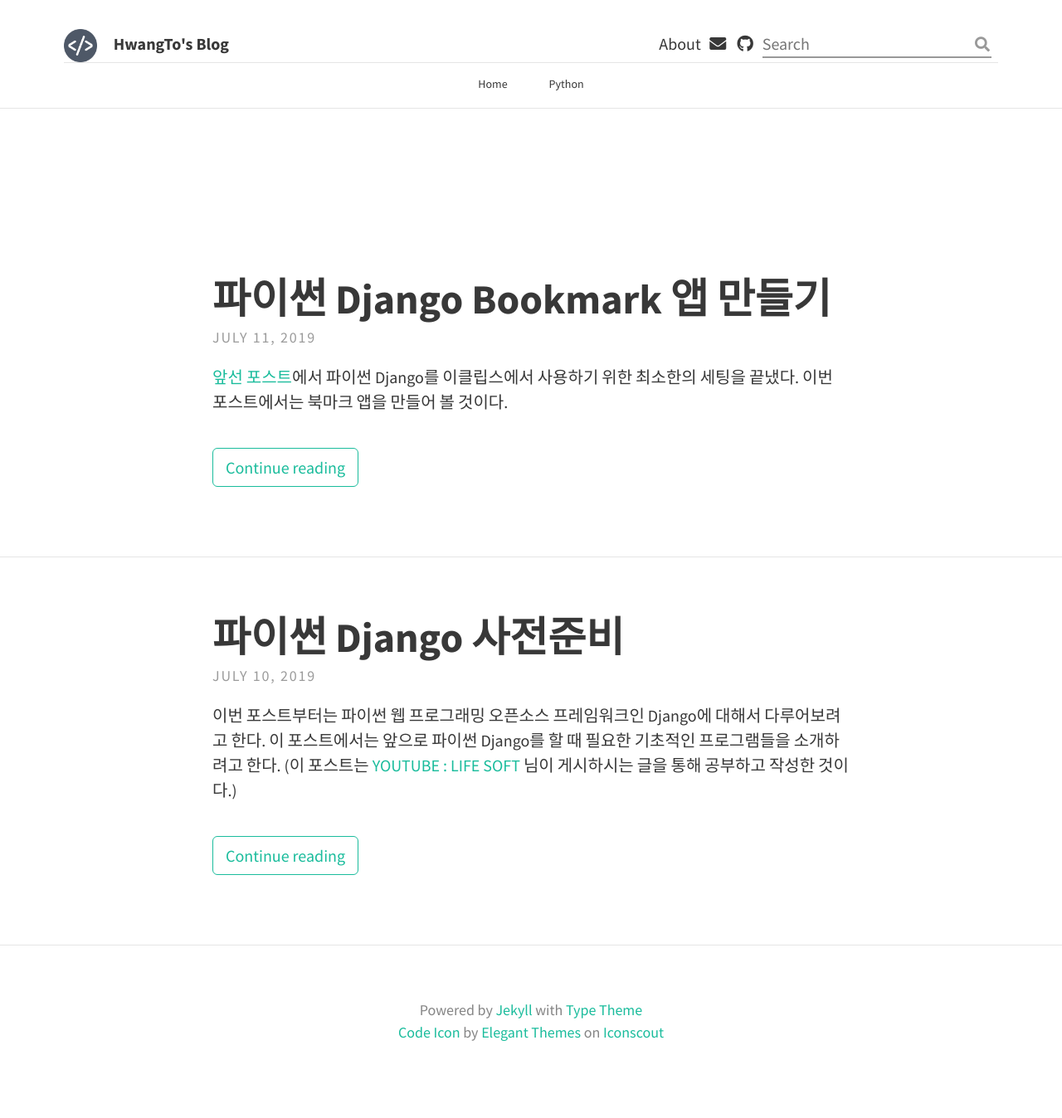
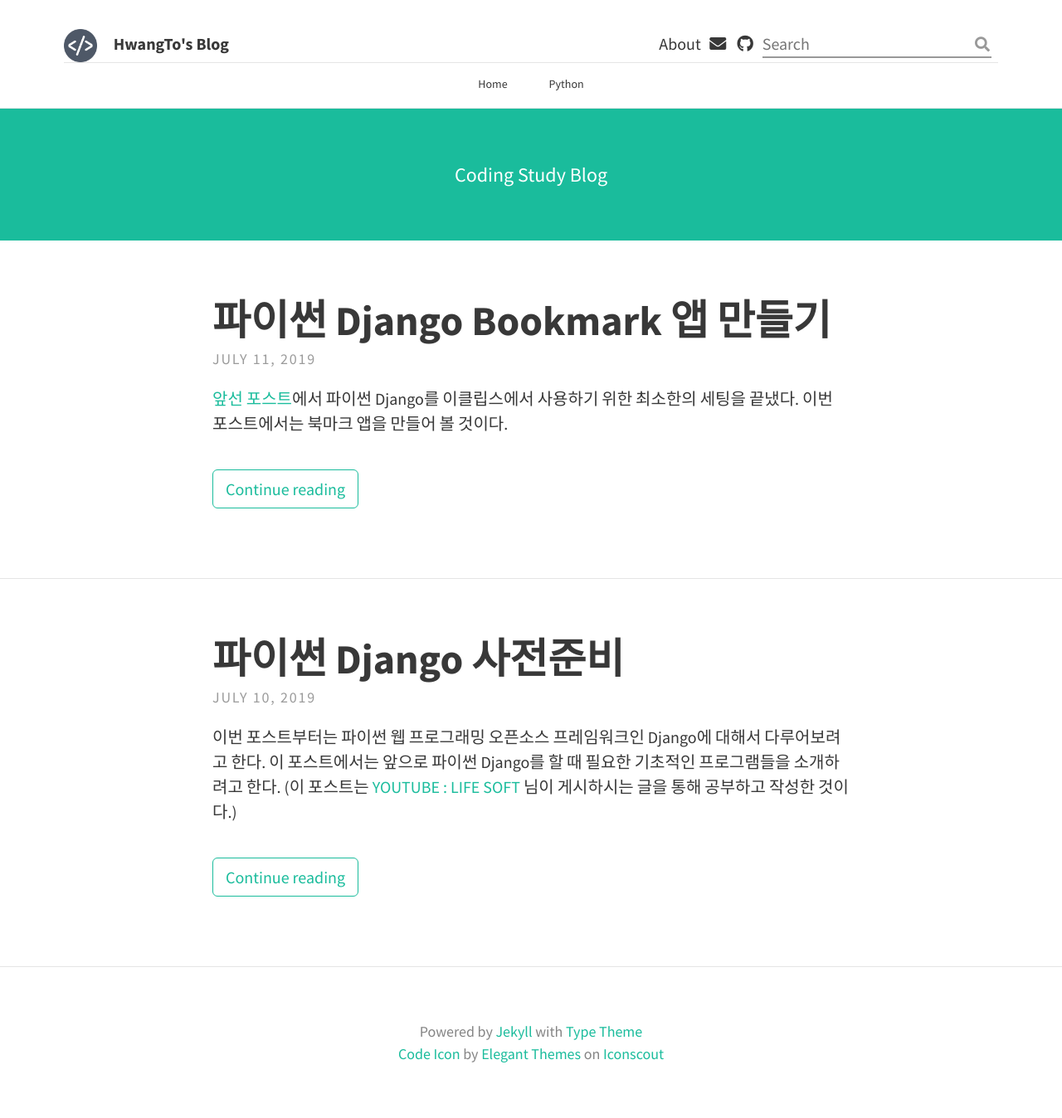
Before and after one commit to HwangToLee/HwangToLee.github.io, a Jekyll site: the page built from index.html, in a window 1280 px wide. Shown: the whole page at 83% size. Built offline with Jekyll 4.4.1, drawn with Linux system fonts in a browser that asks for light colours; nearby versions of some CDN libraries; the list of posts is cut into pages by our own code; before the commit the page ends 1322 px from its top, so only the background shows below that.

Commit message:
header-desc

```diff
--- a/_config.yml
+++ b/_config.yml
@@ -13,7 +13,7 @@
 
   # Header and footer text
   header_text: >
-
+    Coding Study Blog
   header_text_feature_image:
   footer_text: >
    Powered by <a href="https://jekyllrb.com/">Jekyll</a> with <a href="https://github.com/rohanchandra/type-theme">Type Theme</a> <br>
--- a/_sass/base/_variables.scss
+++ b/_sass/base/_variables.scss
@@ -32,6 +32,6 @@
 $feature-image-size: cover !default; // options include "cover", "contain", "auto"
 
 // Header description box
-$header-desc-background-color: #FFF;
-$header-desc-text-color: rgb(0, 0, 0);
+$header-desc-background-color: #1ABC9C !default;
+$header-desc-text-color: #FFF !default;
 $header-desc-link-color: #02453D !default;
```
